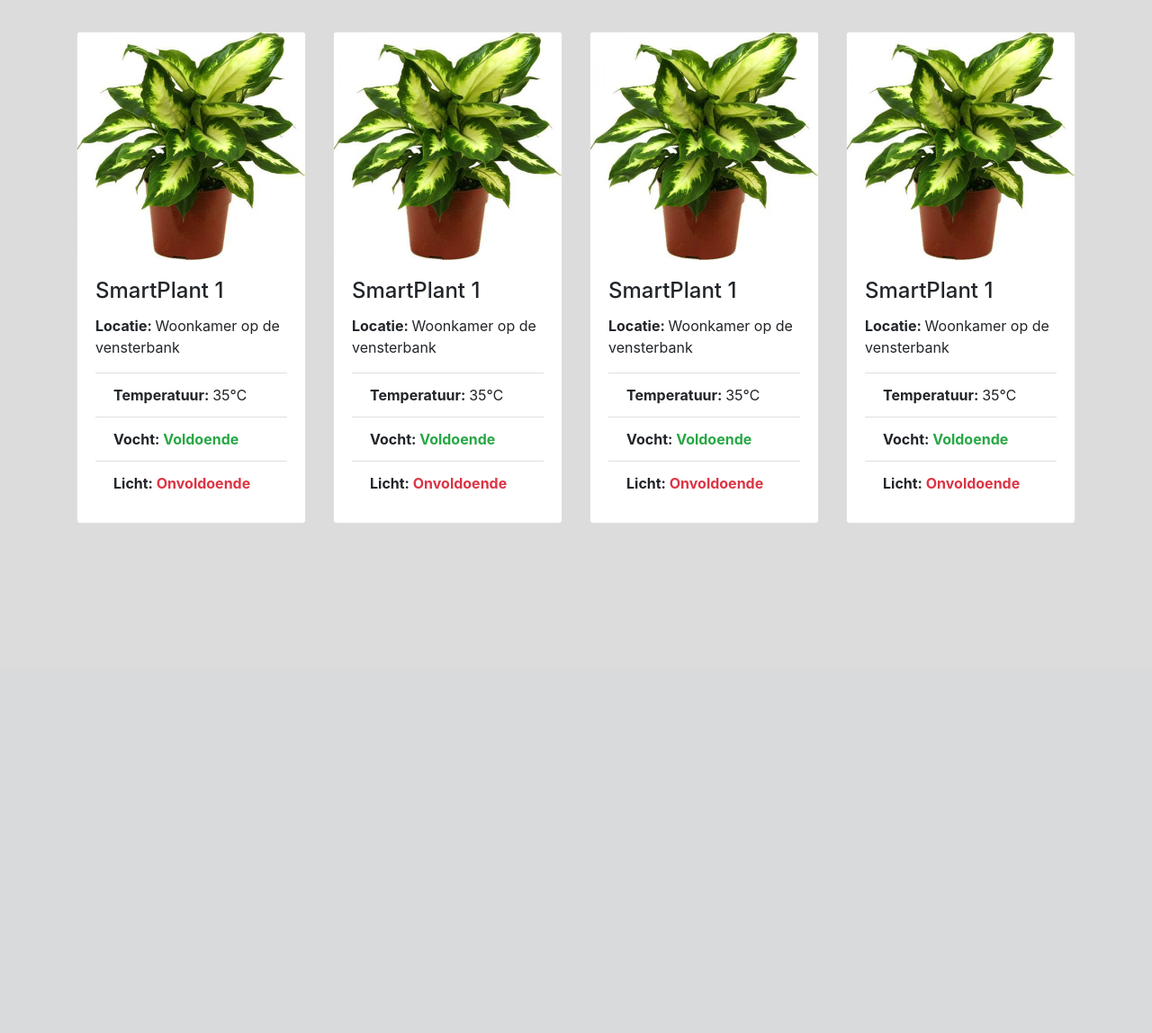
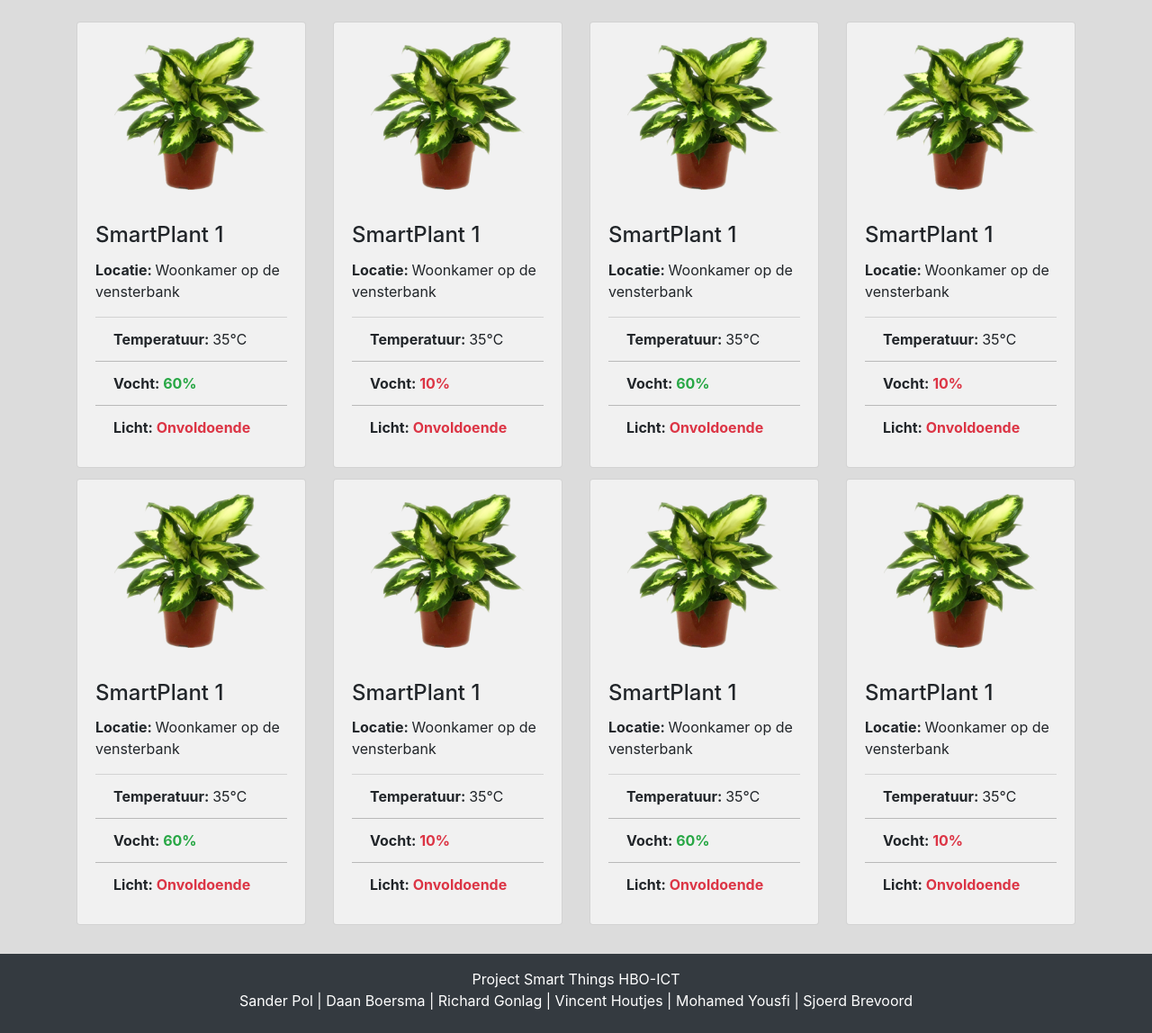
Before and after one commit to r8420/1st-KBS-project--Smartplant, a PHP site: page / in a window 1280 px wide. Shown: the part 56-1204 px from the top of the page at 90% size. Before the commit the page ends 637 px from the top, so only its background shows below. Run offline with PHP 8.4, Linux system fonts and the light colour scheme.

Commit message:
weiziging html

```diff
--- a/index.html
+++ b/index.html
@@ -32,69 +32,141 @@
               </nav>
 
     <div class="container">
-        <div class="row plant">
+        <div class="row mt-4">
             <div class="col">
-              <div class="card mb-4">
-                <img class="card-img-top" src="img/plant.jpg" alt="Card image cap">
+              <div class="card mb-2 bg-white-transparent d-flex align-items-center">
+                <img class="card-img-top p-3 text-center" src="img/plant.png" alt="Card image cap" style="width: 80%; height: 80%;">
                 <div class="card-body">
                   <h4 class="card-title"><a>SmartPlant 1</a></h4>
                   <p class="card-text"><b>Locatie: </b>Woonkamer op de vensterbank</p>
-                  <ul class="list-group list-group-flush">
-                    <li class="list-group-item"><b>Temperatuur: </b> 35&#x2103;</li>
-                    <li class="list-group-item"><b>Vocht: <span class="text-success">Voldoende</span></b></li>
-                    <li class="list-group-item"><b>Licht: <span class="text-danger">Onvoldoende</span></b></li>
+                  <ul class="list-group list-group-flush ">
+                    <li class="list-group-item bg-white-transparent-0"><b>Temperatuur: </b> 35&#x2103;</li>
+                    <li class="list-group-item bg-white-transparent-0"><b>Vocht: <span class="text-success">60%</span></b></li>
+                    <li class="list-group-item bg-white-transparent-0"><b>Licht: <span class="text-danger">Onvoldoende</span></b></li>
                   </ul>
                 </div>
               </div>
             </div>
 
             <div class="col">
-              <div class="card mb-4">
-                <img class="card-img-top" src="img/plant.jpg" alt="Card image cap">
+              <div class="card mb-2 bg-white-transparent d-flex align-items-center">
+                <img class="card-img-top p-3 text-center" src="img/plant.png" alt="Card image cap" style="width: 80%; height: 80%;">
                 <div class="card-body">
                   <h4 class="card-title"><a>SmartPlant 1</a></h4>
                   <p class="card-text"><b>Locatie: </b>Woonkamer op de vensterbank</p>
-                  <ul class="list-group list-group-flush">
-                    <li class="list-group-item"><b>Temperatuur: </b> 35&#x2103;</li>
-                    <li class="list-group-item"><b>Vocht: <span class="text-success">Voldoende</span></b></li>
-                    <li class="list-group-item"><b>Licht: <span class="text-danger">Onvoldoende</span></b></li>
+                  <ul class="list-group list-group-flush ">
+                    <li class="list-group-item bg-white-transparent-0"><b>Temperatuur: </b> 35&#x2103;</li>
+                    <li class="list-group-item bg-white-transparent-0"><b>Vocht: <span class="text-danger">10%</span></b></li>
+                    <li class="list-group-item bg-white-transparent-0"><b>Licht: <span class="text-danger">Onvoldoende</span></b></li>
                   </ul>
                 </div>
               </div>
             </div>
 
             <div class="col">
-              <div class="card mb-4">
-                <img class="card-img-top" src="img/plant.jpg" alt="Card image cap">
+              <div class="card mb-2 bg-white-transparent d-flex align-items-center">
+                <img class="card-img-top p-3 text-center" src="img/plant.png" alt="Card image cap" style="width: 80%; height: 80%;">
                 <div class="card-body">
                   <h4 class="card-title"><a>SmartPlant 1</a></h4>
                   <p class="card-text"><b>Locatie: </b>Woonkamer op de vensterbank</p>
-                  <ul class="list-group list-group-flush">
-                    <li class="list-group-item"><b>Temperatuur: </b> 35&#x2103;</li>
-                    <li class="list-group-item"><b>Vocht: <span class="text-success">Voldoende</span></b></li>
-                    <li class="list-group-item"><b>Licht: <span class="text-danger">Onvoldoende</span></b></li>
+                  <ul class="list-group list-group-flush ">
+                    <li class="list-group-item bg-white-transparent-0"><b>Temperatuur: </b> 35&#x2103;</li>
+                    <li class="list-group-item bg-white-transparent-0"><b>Vocht: <span class="text-success">60%</span></b></li>
+                    <li class="list-group-item bg-white-transparent-0"><b>Licht: <span class="text-danger">Onvoldoende</span></b></li>
                   </ul>
                 </div>
               </div>
             </div>
 
             <div class="col">
-              <div class="card mb-4">
-                <img class="card-img-top" src="img/plant.jpg" alt="Card image cap">
+              <div class="card mb-2 bg-white-transparent d-flex align-items-center">
+                <img class="card-img-top p-3 text-center" src="img/plant.png" alt="Card image cap" style="width: 80%; height: 80%;">
                 <div class="card-body">
                   <h4 class="card-title"><a>SmartPlant 1</a></h4>
                   <p class="card-text"><b>Locatie: </b>Woonkamer op de vensterbank</p>
-                  <ul class="list-group list-group-flush">
-                    <li class="list-group-item"><b>Temperatuur: </b> 35&#x2103;</li>
-                    <li class="list-group-item"><b>Vocht: <span class="text-success">Voldoende</span></b></li>
-                    <li class="list-group-item"><b>Licht: <span class="text-danger">Onvoldoende</span></b></li>
+                  <ul class="list-group list-group-flush ">
+                    <li class="list-group-item bg-white-transparent-0"><b>Temperatuur: </b> 35&#x2103;</li>
+                    <li class="list-group-item bg-white-transparent-0"><b>Vocht: <span class="text-danger">10%</span></b></li>
+                    <li class="list-group-item bg-white-transparent-0"><b>Licht: <span class="text-danger">Onvoldoende</span></b></li>
                   </ul>
                 </div>
               </div>
             </div>
 
         </div>
+
+        <div class="row mt-1">
+            <div class="col">
+              <div class="card mb-2 bg-white-transparent d-flex align-items-center">
+                <img class="card-img-top p-3 text-center" src="img/plant.png" alt="Card image cap" style="width: 80%; height: 80%;">
+                <div class="card-body">
+                  <h4 class="card-title"><a>SmartPlant 1</a></h4>
+                  <p class="card-text"><b>Locatie: </b>Woonkamer op de vensterbank</p>
+                  <ul class="list-group list-group-flush ">
+                    <li class="list-group-item bg-white-transparent-0"><b>Temperatuur: </b> 35&#x2103;</li>
+                    <li class="list-group-item bg-white-transparent-0"><b>Vocht: <span class="text-success">60%</span></b></li>
+                    <li class="list-group-item bg-white-transparent-0"><b>Licht: <span class="text-danger">Onvoldoende</span></b></li>
+                  </ul>
+                </div>
+              </div>
+            </div>
+
+            <div class="col">
+              <div class="card mb-2 bg-white-transparent d-flex align-items-center">
+                <img class="card-img-top p-3 text-center" src="img/plant.png" alt="Card image cap" style="width: 80%; height: 80%;">
+                <div class="card-body">
+                  <h4 class="card-title"><a>SmartPlant 1</a></h4>
+                  <p class="card-text"><b>Locatie: </b>Woonkamer op de vensterbank</p>
+                  <ul class="list-group list-group-flush ">
+                    <li class="list-group-item bg-white-transparent-0"><b>Temperatuur: </b> 35&#x2103;</li>
+                    <li class="list-group-item bg-white-transparent-0"><b>Vocht: <span class="text-danger">10%</span></b></li>
+                    <li class="list-group-item bg-white-transparent-0"><b>Licht: <span class="text-danger">Onvoldoende</span></b></li>
+                  </ul>
+                </div>
+              </div>
+            </div>
+
+            <div class="col">
+              <div class="card mb-2 bg-white-transparent d-flex align-items-center">
+                <img class="card-img-top p-3 text-center" src="img/plant.png" alt="Card image cap" style="width: 80%; height: 80%;">
+                <div class="card-body">
+                  <h4 class="card-title"><a>SmartPlant 1</a></h4>
+                  <p class="card-text"><b>Locatie: </b>Woonkamer op de vensterbank</p>
+                  <ul class="list-group list-group-flush ">
+                    <li class="list-group-item bg-white-transparent-0"><b>Temperatuur: </b> 35&#x2103;</li>
+                    <li class="list-group-item bg-white-transparent-0"><b>Vocht: <span class="text-success">60%</span></b></li>
+                    <li class="list-group-item bg-white-transparent-0"><b>Licht: <span class="text-danger">Onvoldoende</span></b></li>
+                  </ul>
+                </div>
+              </div>
+            </div>
+
+            <div class="col">
+              <div class="card mb-2 bg-white-transparent d-flex align-items-center">
+                <img class="card-img-top p-3 text-center" src="img/plant.png" alt="Card image cap" style="width: 80%; height: 80%;">
+                <div class="card-body">
+                  <h4 class="card-title"><a>SmartPlant 1</a></h4>
+                  <p class="card-text"><b>Locatie: </b>Woonkamer op de vensterbank</p>
+                  <ul class="list-group list-group-flush ">
+                    <li class="list-group-item bg-white-transparent-0"><b>Temperatuur: </b> 35&#x2103;</li>
+                    <li class="list-group-item bg-white-transparent-0"><b>Vocht: <span class="text-danger">10%</span></b></li>
+                    <li class="list-group-item bg-white-transparent-0"><b>Licht: <span class="text-danger">Onvoldoende</span></b></li>
+                  </ul>
+                </div>
+              </div>
+            </div>
+
+        </div>
+
+
+
+
     </div>
+    <footer class="flex-container bg-dark text-white d-flex justify-content-center mt-4 pt-3 pb-2">
+      <p class="text-center">Project Smart Things HBO-ICT<br>Sander Pol | Daan Boersma  | Richard Gonlag  | Vincent Houtjes | Mohamed Yousfi | Sjoerd Brevoord
+      </p>
+
+    </footer>
 
     <!-- Optional JavaScript -->
     <!-- jQuery first, then Popper.js, then Bootstrap JS -->
--- a/style.css
+++ b/style.css
@@ -1,7 +1,3 @@
-.plant {
-margin-top: 35px;
-}
-
 .donker_blue {
     background-color: #9D69A3;
 }
@@ -11,9 +7,9 @@ margin-top: 35px;
 }
 
 .bg-white-transparent {
-    background-color: rgba(255,255,255, 0.3) !important;
+    background-color: rgba(255,255,255, 0.6) !important;
 }
 
-.navbar-toggler-icon {
-    color: white !important;
+.bg-white-transparent-0 {
+    background-color: rgba(255,255,255, 0.0) !important;
 }
```
Also changed, not shown: img/plant.jpg (deleted).
